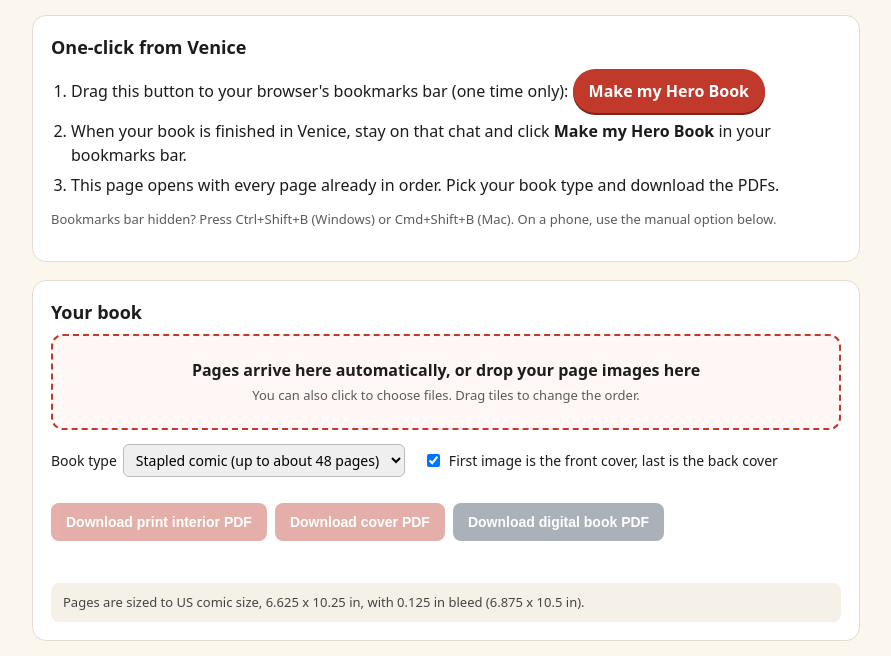
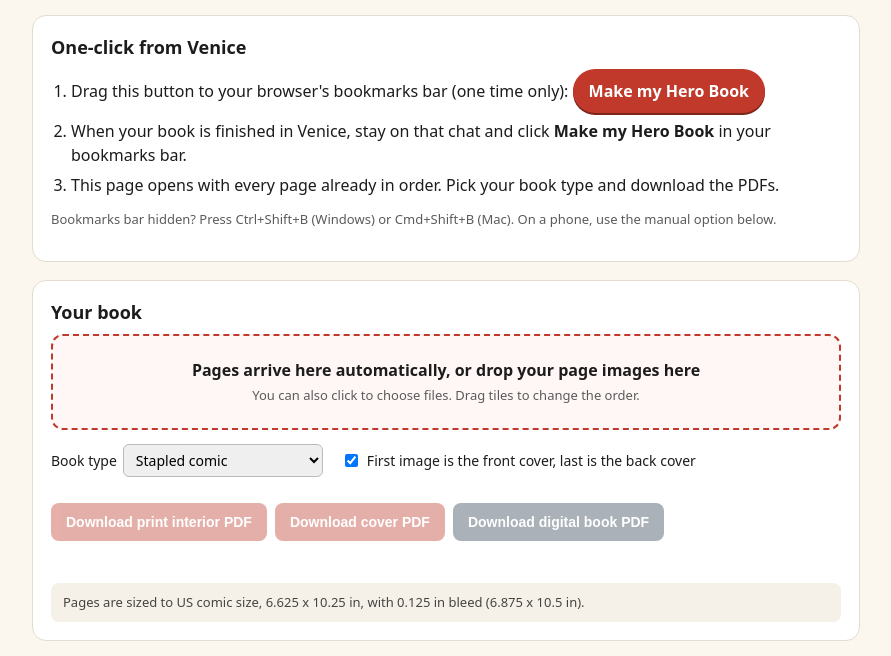
Before and after one commit to archeene/hero-book-builder, a plain HTML site: page index.html in a window 1280 px wide. Shown: the part 118-774 px from the top of the page, without its empty margins (194-1085 px from the left). Drawn offline with nearby package versions, Linux system fonts and the light colour scheme.

Commit message:
Remove unverified stapled page limit
Co-Authored-By: Claude Opus 5.5 <noreply@anthropic.com>

```diff
--- a/index.html
+++ b/index.html
@@ -65,7 +65,7 @@ button.go:disabled{opacity:.4;cursor:not-allowed}
 <h2>Your book</h2>
 <div class="drop" id="drop"><b>Pages arrive here automatically, or drop your page images here</b><span class="hint">You can also click to choose files. Drag tiles to change the order.</span><input id="file" type="file" accept="image/*" multiple hidden></div>
 <div class="opts">
-<label>Book type <select id="type"><option value="saddle">Stapled comic (up to about 48 pages)</option><option value="perfect">Paperback graphic novel</option><option value="digital">Digital only</option></select></label>
+<label>Book type <select id="type"><option value="saddle">Stapled comic</option><option value="perfect">Paperback graphic novel</option><option value="digital">Digital only</option></select></label>
 <label><input type="checkbox" id="covers" checked> First image is the front cover, last is the back cover</label>
 </div>
 <div class="grid" id="grid"></div>
```
